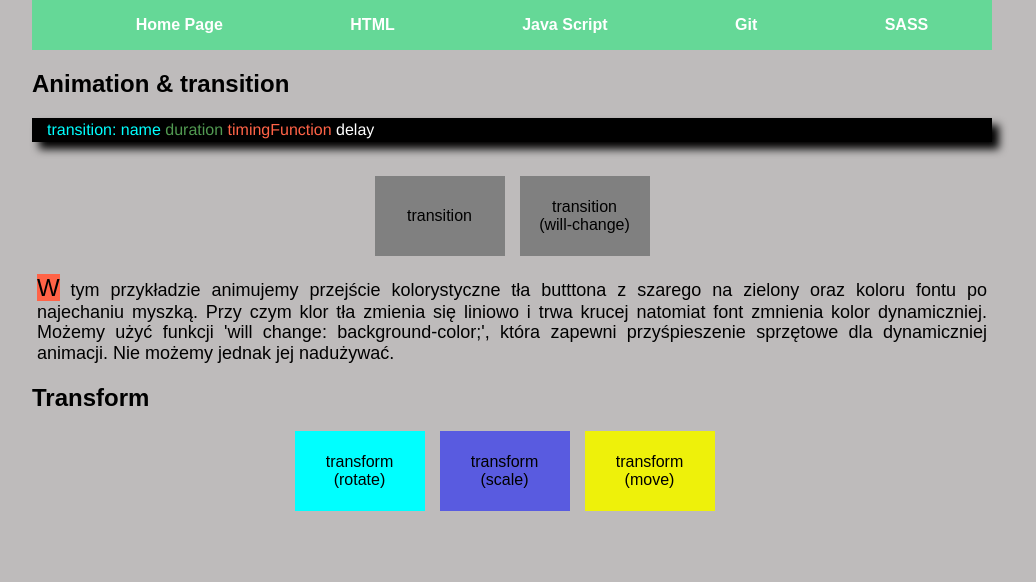
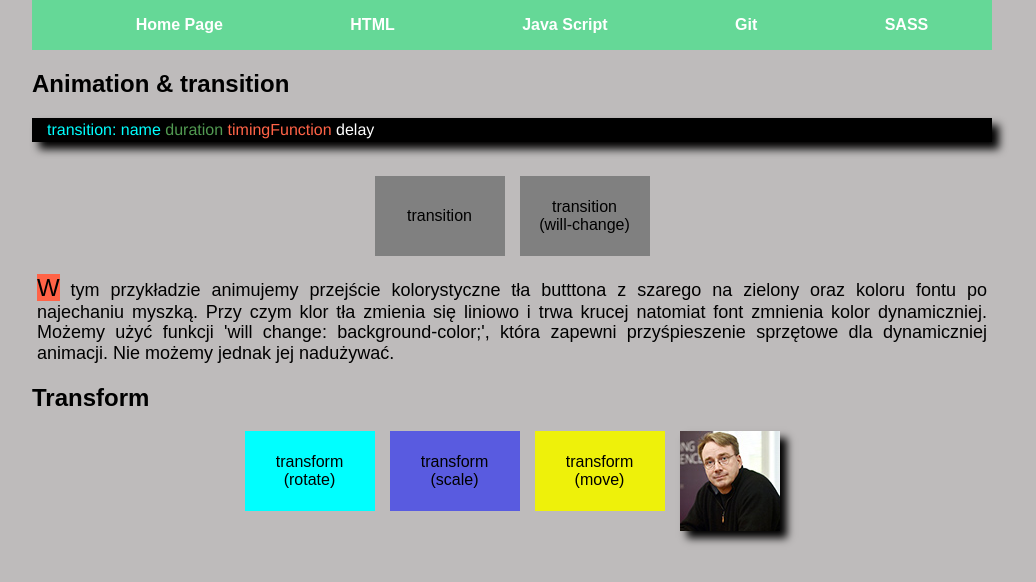
Before and after one commit to norbert-lukaszuk/homepage--gulp, a website: page src/content/css.html in a window 1280 px wide. Shown: the whole page, without its empty margins (128-1164 px from the left). Drawn offline with nearby package versions, Linux system fonts and the light colour scheme; files that its build step writes are made by us from their sources.

Commit message:
CSS transform notes

```diff
--- a/src/content/css.html
+++ b/src/content/css.html
@@ -29,8 +29,8 @@ W tym przykładzie animujemy przejście kolorystyczne tła butttona z szarego na
  animacji. Nie możemy jednak jej nadużywać.
 </p>
 <h2>Transform</h2>
-<div class="button"> <button class="buttonTransform__rotate">transform (rotate) </button> <button class="buttonTransform__scale">transform (scale)</button> <button class="buttonTransform__move">transform (move)</button> </div>
-<div>
+<div class="button"> <button class="buttonTransform__rotate">transform (rotate) </button> <button class="buttonTransform__scale">transform (scale)</button> <button class="buttonTransform__move">transform (move)</button> <img class="img__scale" src="/assets/img/linus torvalds 100x100px.jpg  " alt=""> </div>
+
 
 
 
--- a/src/scss/main.scss
+++ b/src/scss/main.scss
@@ -285,7 +285,15 @@ html{
       }
 
 }
-
+.img{
+  &__scale{
+    box-shadow: 7px 7px 8px black;
+    transition: transform .7s linear;
+    &:hover{
+      transform: scale(2);
+    }
+  }
+}
 
 .siteHeader{
 
```
